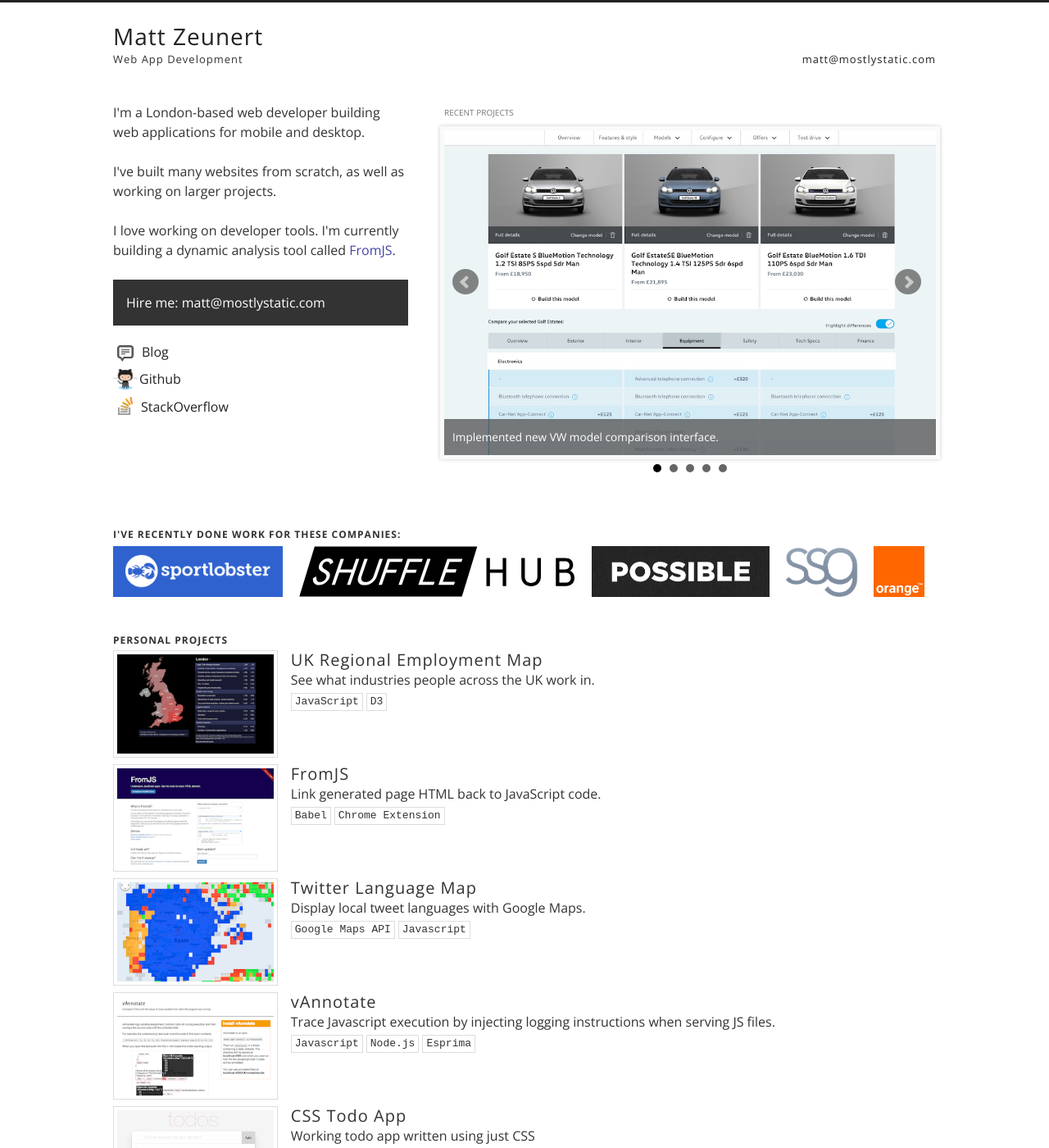
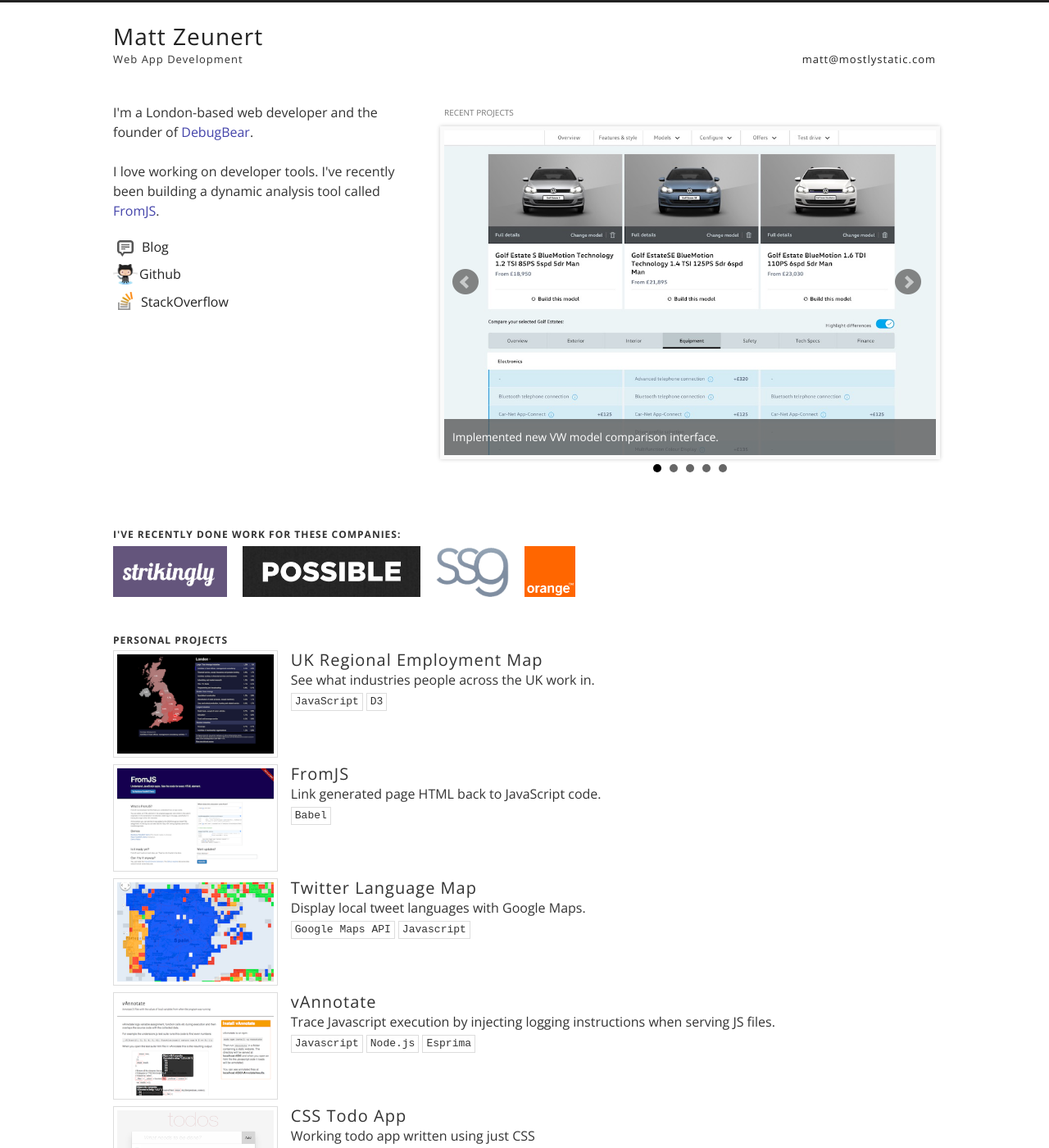
Before and after one commit to mattzeunert/mattzeunert.github.io, a Jekyll site: the page built from index.html, in a window 1280 px wide and 1400 px high. Shown: the whole window at 82% size. Built offline with Jekyll 4.4.1, drawn with Linux system fonts in a browser that asks for light colours; nearby versions of some CDN libraries; comment, search, counter and statistics services are not loaded; some of the changed text lies outside the part shown.

Commit message:
Update homepage

```diff
--- a/index.html
+++ b/index.html
@@ -20,16 +20,19 @@ pageId: home
 
 
         <div class="homepage-intro">
-			I'm a London-based web developer building web applications for mobile and desktop.
+            I'm a London-based web developer and the founder of <a style="color: #44a" href="https://www.debugbear.com/">DebugBear</a>.
+            <br><br>
+            <!--
             <br><br>
             I've built many websites from scratch, as well as working on larger projects.
-            <br><br>
+            <br><br> -->
             I love working on developer tools.
-            I'm currently building a dynamic analysis tool called <a style="color: #44a;" href="http://www.fromjs.com">FromJS</a>.
-            <br><br>
+            I've recently been building a dynamic analysis tool called <a style="color: #44a;" href="http://www.fromjs.com">FromJS</a>.
+            <br>
+            <!--<br>
              <div style="color: white;background:#333;padding: 16px;">
                 Hire me: <a href="mailto:matt@mostlystatic.com" style="color:white">matt@mostlystatic.com</a>
-            </div>
+            </div> -->
 
             <div class="me-links">
                 <div>
@@ -82,16 +85,21 @@ pageId: home
         I've recently done work for these companies:
     </h2>
     <ul class="recently-worked-for" style="margin-top: 2px;">
-      <li class="sl">
+        <li>
+            <a href="https://www.strikingly.com">
+                <img src="/img/recently-worked-for/strikingly.png">
+            </a>
+        </li>
+        <!-- <li class="sl">
             <a href="http://www.sportlobster.com">
                 <img src="/img/recently-worked-for/sportlobster.png">
             </a>
         </li>
         <li class="shufflehub">
-          <a href="http://shufflehub.com" >
+            <a href="http://shufflehub.com">
                 <img src="/img/recently-worked-for/shufflehub.svg">
             </a>
-      </li>
+        </li> -->
         <li>
             <a href="http://possible.com">
                 <img src="/img/recently-worked-for/possible.png">
@@ -102,7 +110,7 @@ pageId: home
                 <img src="/img/recently-worked-for/solid-state-group.png">
             </a>
         </li>
-      <li  class="">
+        <li class="">
             <a href="http://www.orange.com">
                 <img src="/img/recently-worked-for/orange.png">
             </a>
@@ -121,7 +129,7 @@ pageId: home
             {% else %}
             <a href="javascript:void(0);">
                 {% endif %}
-  						<img src="img/{{project.image}}" >
+                <img src="img/{{project.image}}">
                 <div class="project-info">
                     <h2>{{project.projectName}}</h2>
                     <div class="project-description">
@@ -146,7 +154,8 @@ pageId: home
     <div class="more-about-me">
         <h2>Speaking</h2>
         <p>
-      I've given talks at several user group meetups, including at FrontEndLondon, London Ajax User Group and  FrontEndgineers.
+            I've given talks at several user group meetups, including at FrontEndLondon, London Ajax User Group and
+            FrontEndgineers.
         </p>
         <ul>
             <li>
@@ -164,33 +173,17 @@ pageId: home
                 Scraping websites with Node
             </li>
         </ul>
-    <p>
-        Upcoming talks:
-    </p>
-    <ul>
-        <li>
-            <a href="https://jsconf.uy">JS Conf Uruguay</a>
-        </li>
-        <li>
-            <a href="http://www.meetup.com/London-JavaScript-Community/events/228132238/">London JavaScript Community</a>
-        </li>
-    </ul>
-    <p>
-        I recently also started making screencasts:
-    </p>
-    <ul>
-        <li>
-            <a href="https://www.youtube.com/watch?v=8OxJnivoewA">Chrome DevTools: Advanced Breakpoints </a>
-        </li>
-        <li>
-            <a href="https://www.youtube.com/watch?v=cwk_ETFC-PQ">Chrome DevTools: Restart Frame</a>
-        </li>
-    </ul>
+
     </div>
 
     <div class="more-about-me">
         <h2>Recommended blog posts</h2>
         <ul>
+            <li>
+                <a href="http://www.mattzeunert.com/2018/01/25/v8-javascript-memory-quiz.html">
+                    V8 Memory Quiz
+                </a>
+            </li>
             <li>
                 <a href="/2016/01/13/running-a-free-front-end-development-course.html">
                     Lessons learned from running a free front-end development course
--- a/projects/fromjs.html
+++ b/projects/fromjs.html
@@ -9,5 +9,4 @@ link: http://fromjs.com
 sitemap: false
 tags:
 - Babel
-- Chrome Extension
 ---
```
Also changed, not shown: img/recently-worked-for/strikingly.png (added). Lines whose indentation alone changed are shown as unchanged.
